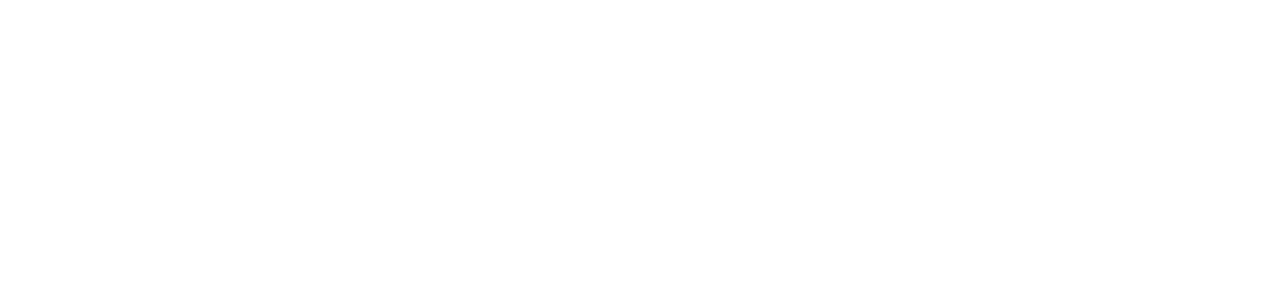
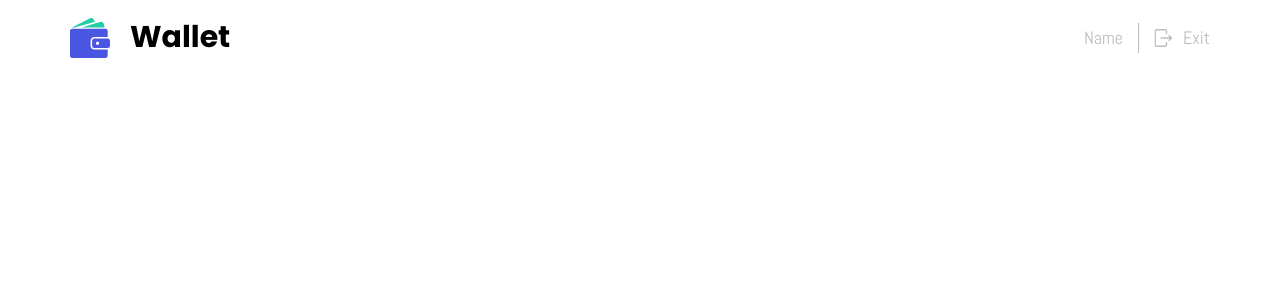
Before and after one commit to lowfnm/wallet, a React (Create React App) app: page / in a window 1280 px wide. Shown: the top 300 px of the page. Built offline with nearby package versions, Linux system fonts and the light colour scheme.

Commit message:
feature: add header

```diff
--- a/src/components/app/App.js
+++ b/src/components/app/App.js
@@ -1,12 +1,14 @@
 import GlobalStyles from "./style/global";
 import { ThemeProvider } from "styled-components";
 import theme from "./style/theme";
+import Header from "../header/Header";
 
 const App = () => {
     return (
         <ThemeProvider theme={theme}>
             <>
                 <GlobalStyles />
+                <Header />
             </>
         </ThemeProvider>
     );
--- /dev/null
+++ b/src/components/header/Header.js
@@ -0,0 +1,16 @@
+import { Container, Heading } from "./style/header";
+import AccountOptions from "./account-options/AccountOptions";
+import Logo from "../logo/Logo";
+
+const Header = () => {
+    return (
+        <Heading>
+            <Container>
+                <Logo />
+                <AccountOptions />
+            </Container>
+        </Heading>
+    );
+};
+
+export default Header;
--- /dev/null
+++ b/src/components/header/account-options/AccountOptions.js
@@ -0,0 +1,20 @@
+import {
+    ExitLink,
+    NameStatus,
+    NavigationWrapper,
+} from "./style/accountOptions";
+import SvgLine from "../../icon/SvgLine";
+import SvgExitIcon from "../../icon/SvgExitIcon";
+
+const AccountOptions = () => {
+    return (
+        <NavigationWrapper>
+            <NameStatus>Name</NameStatus>
+            <SvgLine />
+            <SvgExitIcon />
+            <ExitLink>Exit</ExitLink>
+        </NavigationWrapper>
+    );
+};
+
+export default AccountOptions;
--- /dev/null
+++ b/src/components/header/account-options/style/accountOptions.js
@@ -0,0 +1,19 @@
+import styled from "styled-components";
+
+const NavigationWrapper = styled.div`
+    display: flex;
+    align-items: center;
+    font-size: 1.8rem;
+    color: #bdbdbd;
+    svg:first-of-type {
+        margin: 0 1.5rem;
+    }
+`;
+
+const NameStatus = styled.span``;
+
+const ExitLink = styled.a`
+    margin-left: 1rem;
+`;
+
+export { NavigationWrapper, NameStatus, ExitLink };
--- /dev/null
+++ b/src/components/header/style/header.js
@@ -0,0 +1,16 @@
+import styled from "styled-components";
+
+const Heading = styled.header`
+    max-width: 100%;
+    margin: 0 auto;
+    padding: 1.5rem;
+`;
+
+const Container = styled.div`
+    display: flex;
+    justify-content: space-between;
+    max-width: 1140px;
+    margin: 0 auto;
+`;
+
+export { Heading, Container };
--- /dev/null
+++ b/src/components/icon/SvgExitIcon.js
@@ -0,0 +1,25 @@
+import * as React from "react";
+
+const SvgComponent = (props) => (
+    <svg
+        width={19}
+        height={18}
+        fill="none"
+        xmlns="http://www.w3.org/2000/svg"
+        {...props}
+    >
+        <g clipPath="url(#a)">
+            <path
+                d="M11.779 13.07h1.405v2.812a2.11 2.11 0 0 1-2.108 2.108H2.608A2.11 2.11 0 0 1 .5 15.882V2.108A2.11 2.11 0 0 1 2.608 0h8.468a2.11 2.11 0 0 1 2.108 2.108V4.92H11.78V2.11a.703.703 0 0 0-.703-.704H2.608a.704.704 0 0 0-.703.703v13.774c0 .387.316.702.703.702h8.468a.703.703 0 0 0 .703-.702V13.07Zm3.408-7.388-.994.994 1.617 1.616H6.72v1.406h9.09l-1.617 1.616.994.994L18.5 8.995l-3.313-3.313Z"
+                fill="#BDBDBD"
+            />
+        </g>
+        <defs>
+            <clipPath id="a">
+                <path fill="#fff" transform="translate(.5)" d="M0 0h18v18H0z" />
+            </clipPath>
+        </defs>
+    </svg>
+);
+
+export default SvgComponent;
--- /dev/null
+++ b/src/components/icon/SvgLine.js
@@ -0,0 +1,15 @@
+import * as React from "react";
+
+const SvgComponent = (props) => (
+    <svg
+        width={1}
+        height={30}
+        fill="none"
+        xmlns="http://www.w3.org/2000/svg"
+        {...props}
+    >
+        <path d="M.5 0v30" stroke="#BDBDBD" />
+    </svg>
+);
+
+export default SvgComponent;
--- /dev/null
+++ b/src/components/icon/SvgLogo.js
@@ -0,0 +1,26 @@
+import * as React from "react";
+
+const SvgLogo = (props) => (
+    <svg
+        width={40}
+        height={40}
+        fill="none"
+        xmlns="http://www.w3.org/2000/svg"
+        {...props}
+    >
+        <path
+            d="m4.694 9.524 20.264-5.672-1.073-2.224C23.183.183 21.47-.414 20.061.305L1.92 9.524h2.774ZM31.017 3.81a2.55 2.55 0 0 0-.733.109l-4.629 1.384-14.136 4.22h23.039l-.866-3.473c-.333-1.354-1.454-2.24-2.675-2.24Z"
+            fill="#24CCA7"
+        />
+        <path
+            d="M35.45 10.716H2.25a2.249 2.249 0 0 0-2.17 1.645 2.29 2.29 0 0 0-.08.583v24.828A2.238 2.238 0 0 0 2.246 40h33.2c1.239 0 2.245-.998 2.245-2.228v-6.217H24.364c-2.107 0-3.818-1.698-3.818-3.788V22.81c0-1.025.413-1.956 1.082-2.638a3.791 3.791 0 0 1 2.731-1.145h13.332v-6.084a2.231 2.231 0 0 0-2.241-2.228Z"
+            fill="#4A56E2"
+        />
+        <path
+            d="M39.268 21.158a2.247 2.247 0 0 0-1.514-.584h-13.39c-1.24 0-2.246.998-2.246 2.228v4.961a2.238 2.238 0 0 0 2.246 2.228h13.39c.256 0 .499-.045.728-.12.296-.099.561-.26.786-.464.45-.406.732-.994.732-1.645v-4.96c0-.65-.283-1.239-.732-1.644Zm-10.215 4.568a1.12 1.12 0 0 1-1.123 1.114h-.745c-.62 0-1.123-.5-1.123-1.114v-.74c0-.357.166-.673.431-.873a1.14 1.14 0 0 1 .692-.241H27.93c.62 0 1.123.499 1.123 1.114v.74Z"
+            fill="#4A56E2"
+        />
+    </svg>
+);
+
+export default SvgLogo;
--- /dev/null
+++ b/src/components/logo/Logo.js
@@ -0,0 +1,13 @@
+import { LogoWrapper, LogoTitle } from "./style/logo";
+import SvgLogo from "../icon/SvgLogo";
+
+const Logo = () => {
+    return (
+        <LogoWrapper>
+            <SvgLogo />
+            <LogoTitle>Wallet</LogoTitle>
+        </LogoWrapper>
+    );
+};
+
+export default Logo;
--- /dev/null
+++ b/src/components/logo/style/logo.js
@@ -0,0 +1,14 @@
+import styled from "styled-components";
+
+const LogoWrapper = styled.div`
+    display: flex;
+    align-items: center;
+`;
+
+const LogoTitle = styled.span`
+    font-family: "Poppins", sans-serif;
+    font-weight: 700;
+    margin-left: 2rem;
+    font-size: 3rem;
+`;
+export { LogoWrapper, LogoTitle };
```
